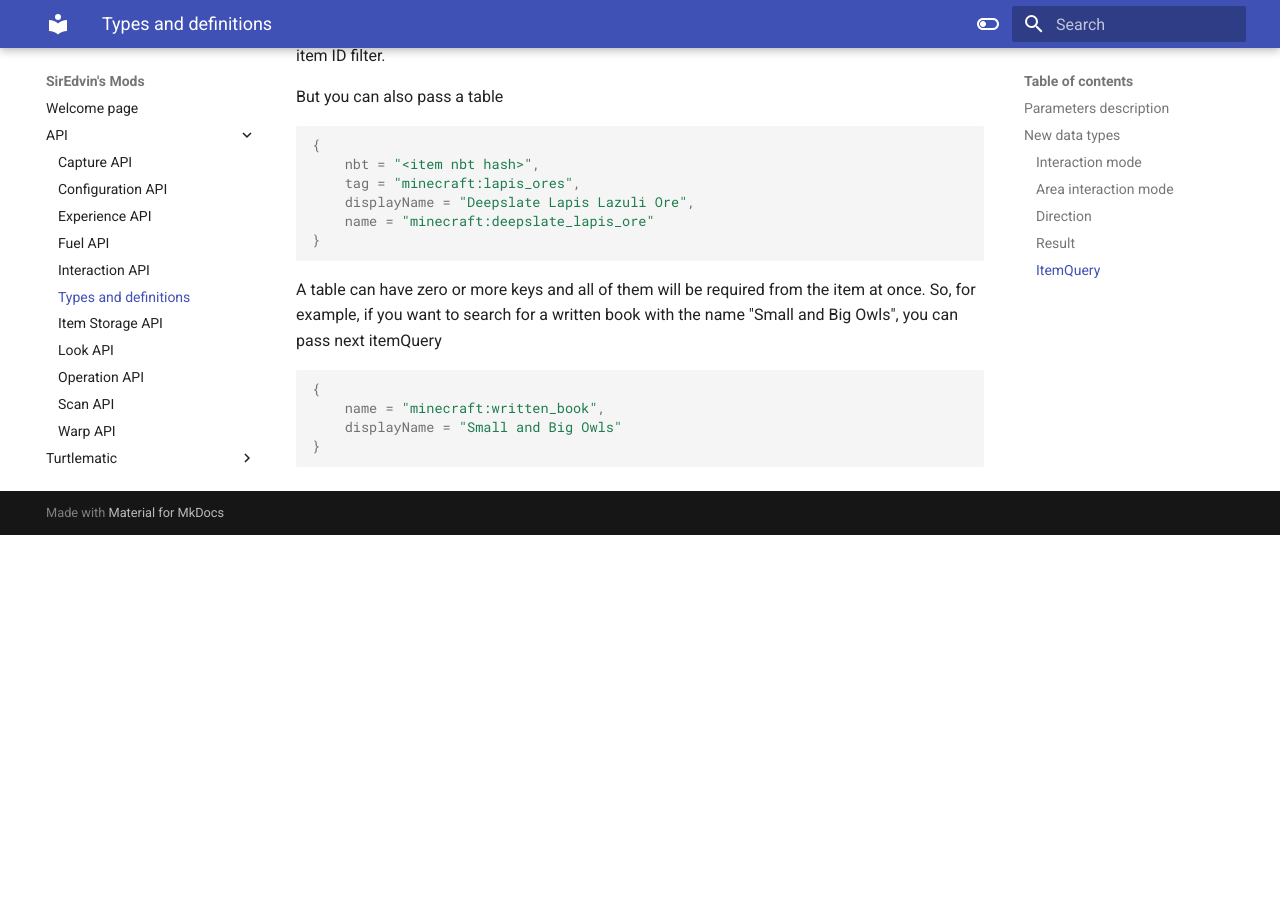
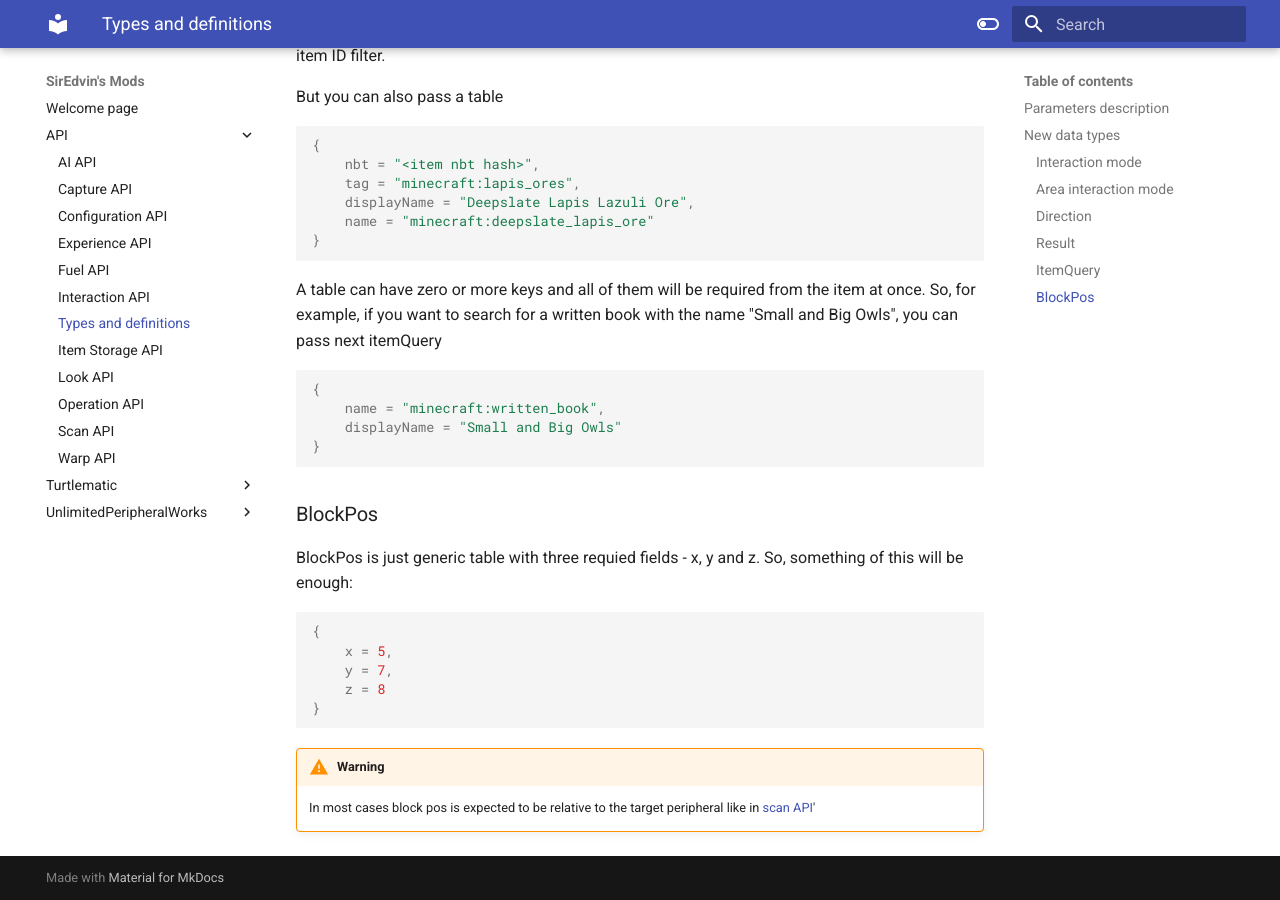
Before and after one commit to scmcgowen/MinecraftModDocumenation, an MkDocs documentation site: the page built from docs/API/introduction.md, in a window 1280 px wide and 900 px high, scrolled down 2399 px. Built offline with MkDocs 1.6.1 and Material for MkDocs 9.7.7, drawn with Linux system fonts in a browser that asks for light colours; before the commit the page ends 2934 px from its top, so only the background shows below that.

Commit message:
add information about new peripherals and protective automata

````diff
--- a/docs/API/introduction.md
+++ b/docs/API/introduction.md
@@ -17,8 +17,8 @@
 | interactionMode     | string           | Enum with values: any, block, entity  |
 | areaInteractionMode | string           | Enum with values: item, block, entity |
 | direction           | string           | Enum with values: up, down            |
-| Result              | boolean, string? | -
-| Result[T]           | T?, string?      | -
+| Result              | boolean, string? | -                                     |
+| Result[T]           | T?, string?      | -                                     |
 
 ### Interaction mode
 
@@ -79,3 +79,19 @@
     displayName = "Small and Big Owls"
 }
 ```
+
+
+### BlockPos
+
+BlockPos is just generic table with three requied fields - x, y and z. So, something of this will be enough:
+
+```lua
+{
+    x = 5,
+    y = 7,
+    z = 8
+}
+```
+
+!!! warning
+    In most cases block pos is expected to be relative to the target peripheral like in [scan API](scan.md)'
````
Also changed, not shown: docs/API/ai.md (added, +8 -0 lines), docs/Turtlematic/automata/husbandry.md (+1 -0 lines), docs/Turtlematic/automata/protective.md (added, +33 -0 lines), docs/UnlimitedPeripheralWorks/items/ultimate_configurator.md (added, +13 -0 lines), docs/UnlimitedPeripheralWorks/peripherals/peripheral_proxy.md (added, +15 -0 lines), docs/UnlimitedPeripheralWorks/peripherals/remote_observer.md (added, +32 -0 lines).
